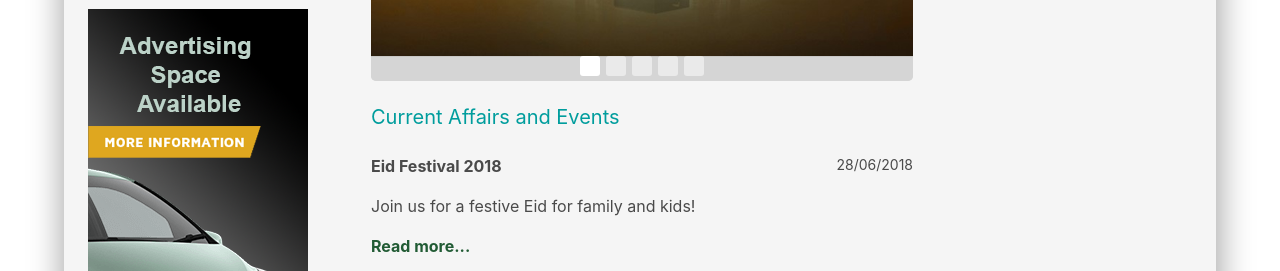
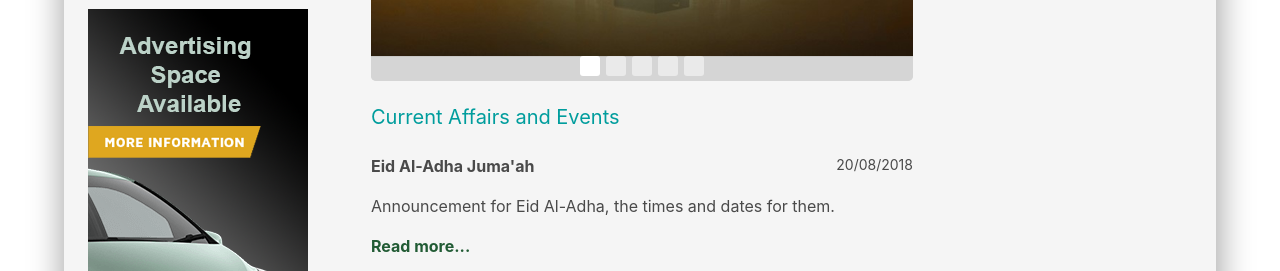
Before and after one commit to marksgatemuslimcommunity/marksgatemuslimcommunity.github.io, a plain HTML site: page index.html in a window 1280 px wide. Shown: the part 651-922 px from the top of the page. Drawn offline with nearby package versions, Linux system fonts and the light colour scheme; no server answers; a script that the page names is missing.

Commit message:
Eid al-adha added in news

```diff
--- a/index.html
+++ b/index.html
@@ -143,6 +143,24 @@
                 <div class="columns">
                     <div class="column is-two-thirds">
                         <h3 class="sub-heading subtitle">Current Affairs and Events</h3>
+                        <article class="media">
+
+                            <div class="media-content">
+                                <div class="content">
+                                    <p>
+                                        <strong>Eid Al-Adha Juma'ah</strong> <small style="float: right">20/08/2018</small>
+                                        <br>
+                                    <p>
+                                   Announcement for Eid Al-Adha, the times and dates for them.
+                                    </p>
+
+                                    <p>
+                                        <strong><a href="news-and-events.html"> Read more...</a></strong>
+                                    </p>
+                                </div>
+                            </div>
+                        </article>
+
                         <article class="media">
 
                             <div class="media-content">
```
Also changed, not shown: news-and-events.html (+19 -0 lines).
